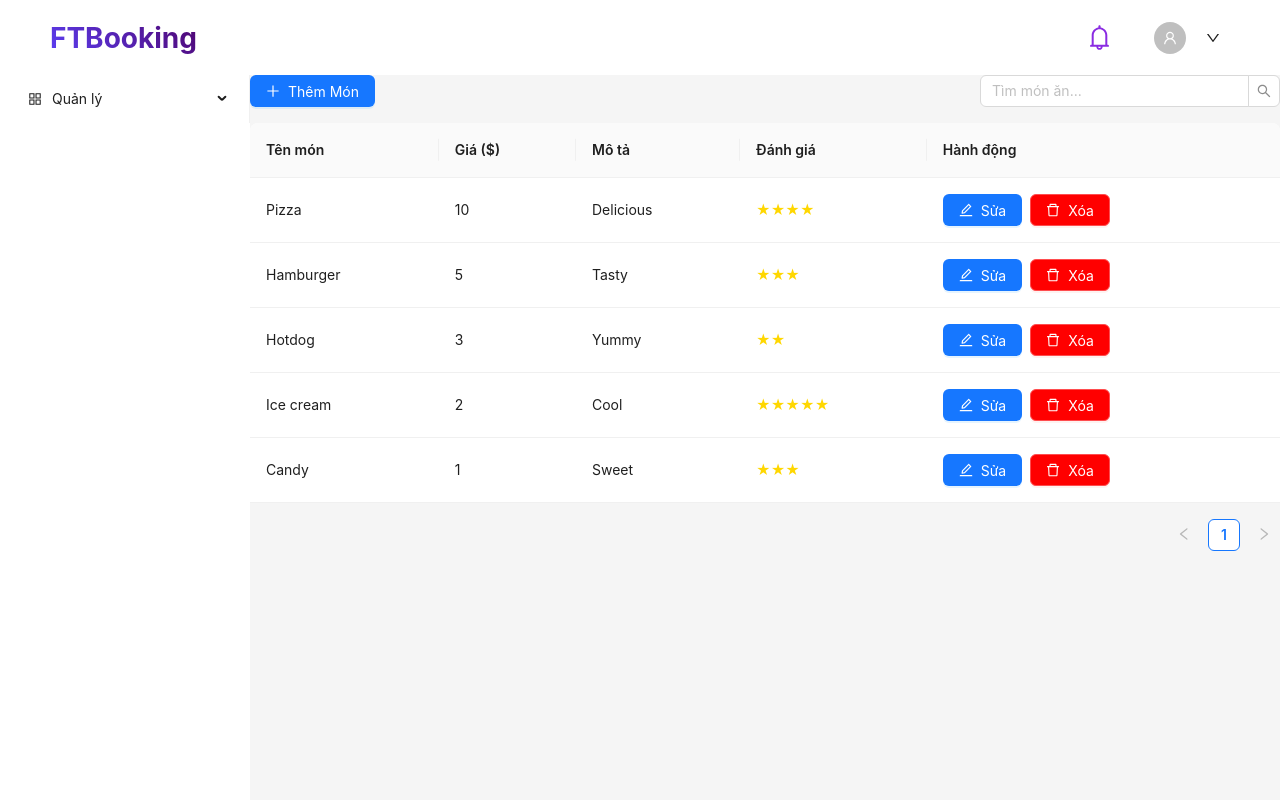
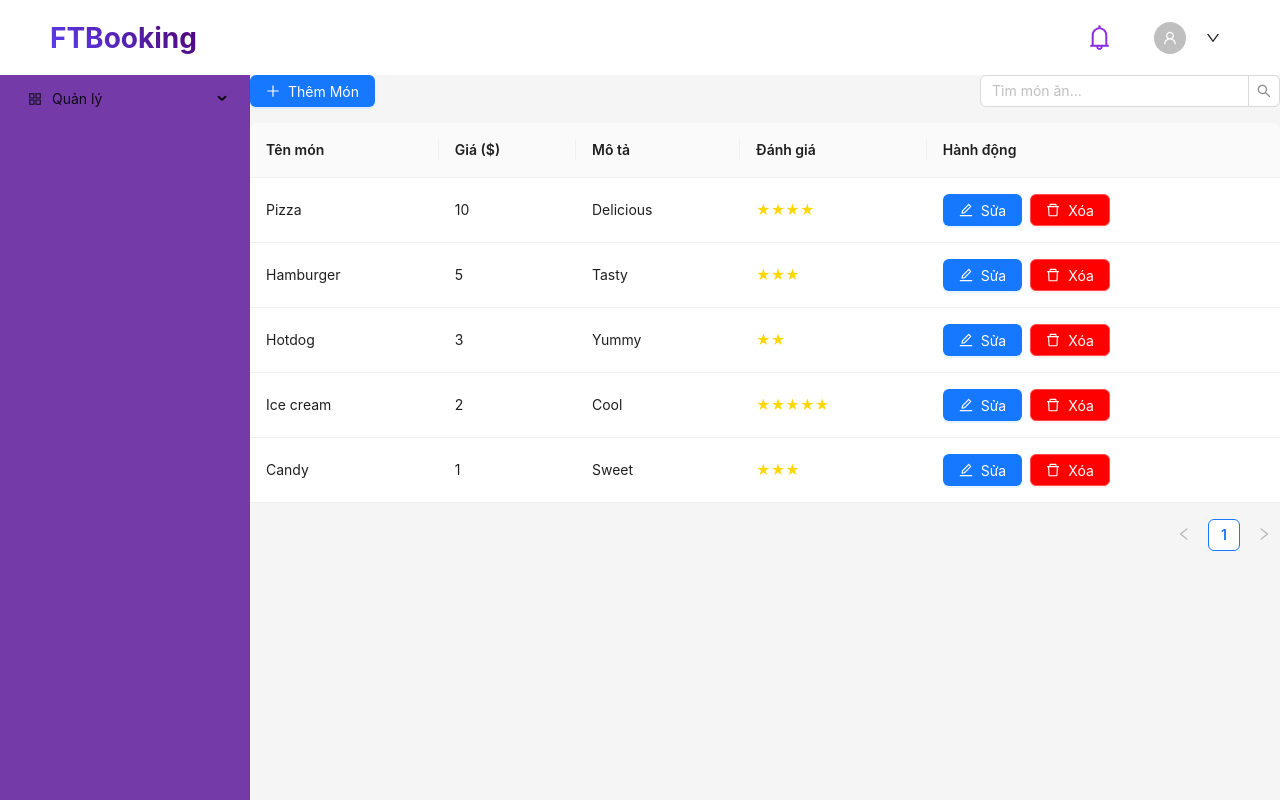
Before and after one commit to wan2510/food-booking-frontend, a React (Vite) app: page /admin/food in a window 1280 px wide. Built offline with nearby package versions, Linux system fonts and the light colour scheme.

Commit message:
chỉnh sửa lại admin

```diff
--- a/src/InitializeRouter.jsx
+++ b/src/InitializeRouter.jsx
@@ -13,6 +13,7 @@ import Register from './feature/register';
 import ForgotPassword from './feature/forgotpassword';
 import Book from './feature/dashboard/Book';
 import Contact from './feature/dashboard/Contact';
+import Order from './feature/order';
 
 export const InitialRouter = () => {
     return (
@@ -27,7 +28,7 @@ export const InitialRouter = () => {
             {/* Dashboard */}
             <Route path="/" element={<DashboardLayout />}>
                 <Route path="/" element={<Home />} />
-                <Route path="/foodlist" element={<FoodList />} />
+                <Route path="/foodlist" element={<Order />} />
                 <Route path="/book" element={<Book/>} />
                 <Route path="/contact" element={<Contact/>} />
             </Route>
--- a/src/feature/order/index.jsx
+++ b/src/feature/order/index.jsx
@@ -2,7 +2,7 @@ import React, { useState } from "react";
 import { Row, Col, Layout, Typography, Card, Button, message } from "antd";
 import HandleOrderFood from "./handleOrderFood/handleOrderFood";
 import ModalBill from "./handleCreateBill.jsx/modalBill";
-import "./order.css"; // Đảm bảo file CSS đã được import
+import "./order.css";
 
 const { Content } = Layout;
 const { Title } = Typography;
@@ -89,8 +89,6 @@ const OrderPage = () => {
   return (
     <Layout className="order-page">
       <Content className="order-content">
-        <Title level={1} className="page-title">Quản lý Đặt món</Title>
-
         <Row gutter={16} className="order-container">
           {/* Cột menu */}
           <Col span={16}>
--- a/src/layout/AdminLayout/Sider/Menu/index.jsx
+++ b/src/layout/AdminLayout/Sider/Menu/index.jsx
@@ -1,7 +1,15 @@
-import { Menu as AntdMenu } from 'antd';
-import { menuItems } from './menuItems';
-import React from "react";
+import { Menu as AntdMenu } from "antd";
+import { menuItems } from "./menuItems";
+import { useNavigate } from "react-router-dom";
 
 export const Menu = () => {
-    return <AntdMenu items={menuItems} mode="inline" />;
+    const navigate = useNavigate();
+
+    return (
+        <AntdMenu
+            mode="inline"
+            items={menuItems}
+            onClick={({ key }) => navigate(key)}
+        />
+    );
 };
--- a/src/layout/AdminLayout/Sider/Menu/menuItems.jsx
+++ b/src/layout/AdminLayout/Sider/Menu/menuItems.jsx
@@ -1,4 +1,5 @@
 import { AppstoreOutlined } from '@ant-design/icons';
+import { Link } from 'react-router-dom';
 import React from "react";
 
 export const menuItems = [
@@ -8,12 +9,20 @@ export const menuItems = [
         icon: <AppstoreOutlined />,
         children: [
             {
-                key: 'food-category',
-                label: 'Danh mục thức ăn',
+                key: '/admin/food',
+                label: <Link to="/admin/food">Thức ăn</Link>,
             },
             {
-                key: 'food',
-                label: 'Thức ăn',
+                key: '/admin/food-category',
+                label: <Link to="/admin/food-category">Danh mục thức ăn</Link>,
+            },
+            {
+                key: '/admin/table',
+                label: <Link to="/admin/table">Bàn</Link>,
+            },
+            {
+                key: '/admin/voucher',
+                label: <Link to="/admin/voucher">Voucher</Link>,
             },
         ],
     },
--- a/src/layout/AdminLayout/Sider/sider.css
+++ b/src/layout/AdminLayout/Sider/sider.css
@@ -1,6 +1,20 @@
 .admin-sider {
-    background: var(--background);
     width: 250px !important;
     max-width: 250px !important;
     min-width: 250px !important;
+    background-color: #743ba8;
+    color: white; /* Chữ trắng cho dễ nhìn */
 }
+
+.admin-sider .ant-menu {
+    background: transparent !important; /* Menu trong suốt để đồng bộ màu nền */
+    color: white;
+}
+
+.admin-sider .ant-menu-item a {
+    color: white !important; /* Màu chữ trắng */
+}
+
+.admin-sider .ant-menu-item a:hover {
+    color: #ffdd57 !important; /* Màu vàng khi hover */
+}
```
